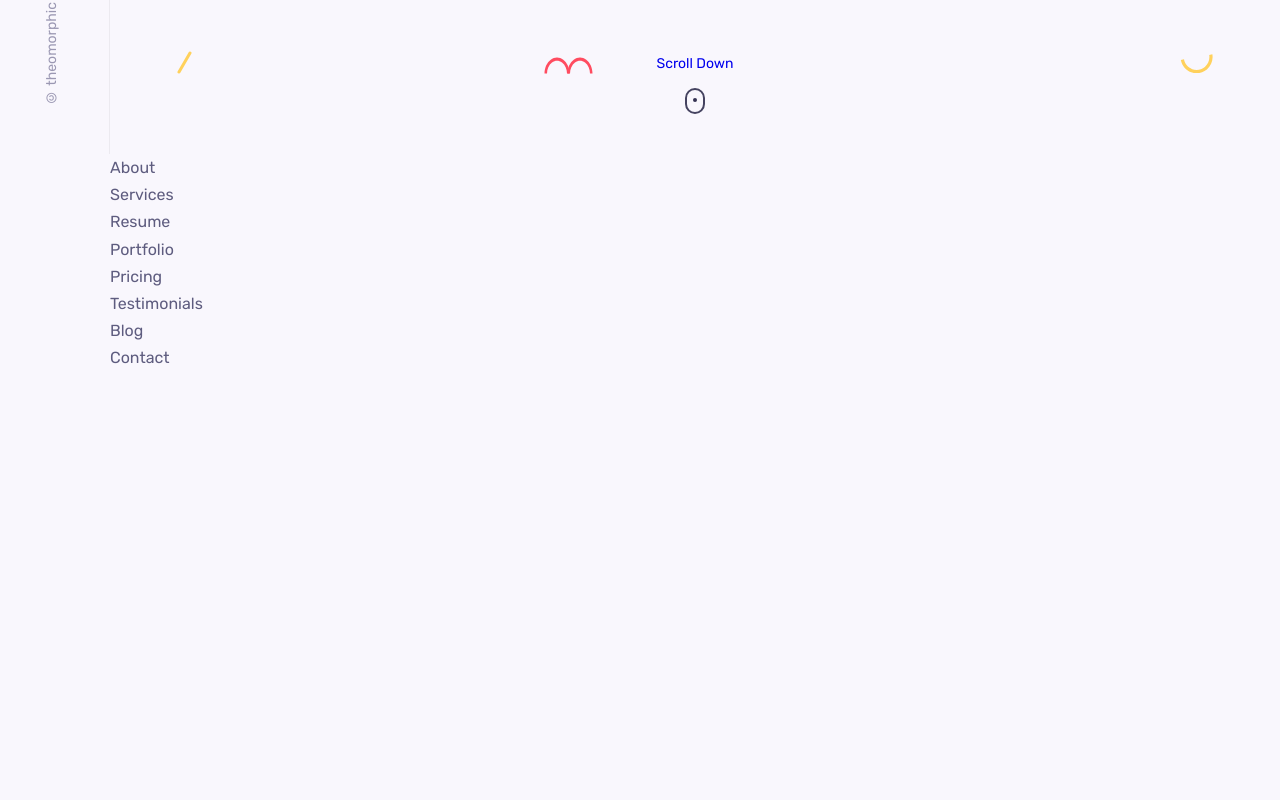
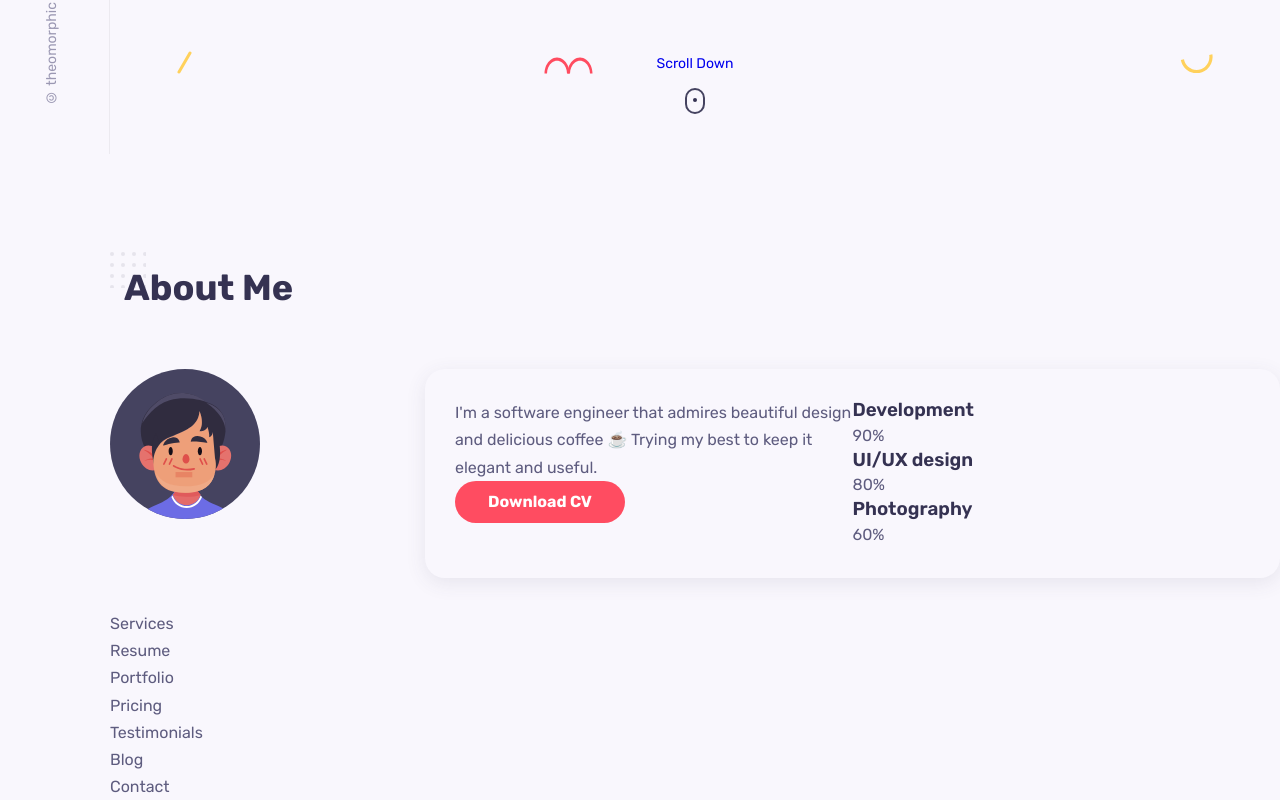
Before and after one commit to theomorphic/geeky, a React (Create React App) app: page / in a window 1280 px wide. Shown: the part 646-1446 px from the top of the page. Before the commit the page ends 1018 px from the top, so only its background shows below. Built offline with nearby package versions, Linux system fonts and the light colour scheme.

Commit message:
feat: started about section and fixed bugs

```diff
--- a/src/App.css
+++ b/src/App.css
@@ -2,4 +2,5 @@
 
 .main{
   margin-left: 110px;
+  user-select: none;
 }
--- a/src/components/about/About.jsx
+++ b/src/components/about/About.jsx
@@ -1,10 +1,61 @@
 
 import React from "react";
 import "./about.css"
+import avatar2 from "../../assets/avatar-2.svg";
 
 const About = ()=>{
 	return(
-		<div>About</div>
+		<section className="about contaier section" id="about">
+			<h2 className="section__title">About Me</h2>
+
+			<div className="about__container grid">
+				<img src={avatar2} alt="Misha Kaiser" className="about__img"/>
+
+
+			<div className="about__data grid">
+				<div className="about__info">
+					<p className="about__description">I'm a software engineer that admires beautiful design and delicious coffee ☕ Trying my best to keep it elegant and useful.</p>
+					<a className="btn">Download CV</a>
+				</div>
+
+				<div className="about__skills grid">
+					<div className="skills__data">
+						<div className="skills_titles">
+							<h3 className="skills__name">Development</h3>
+							<span className="skills__number development">90%</span>
+						</div>
+
+						<div className="skills__bar">
+							<span className="skills__percentage"></span>
+						</div>
+					</div>
+
+					<div className="skills__data">
+						<div className="skills_titles">
+							<h3 className="skills__name">UI/UX design</h3>
+							<span className="skills__number">80%</span>
+						</div>
+
+						<div className="skills__bar">
+							<span className="skills__percentage ui__design"></span>
+						</div>
+					</div>
+
+					<div className="skills__data">
+						<div className="skills_titles">
+							<h3 className="skills__name">Photography</h3>
+							<span className="skills__number">60%</span>
+						</div>
+
+						<div className="skills__bar">
+							<span className="skills__percentage"></span>
+						</div>
+					</div>
+				</div>
+			</div>
+
+			</div>
+		</section>
 	)
 }
 
--- a/src/components/about/about.css
+++ b/src/components/about/about.css
@@ -0,0 +1,14 @@
+
+
+.about__container{
+	grid-template-columns: 3fr 9fr;
+	column-gap: 1.875rem;
+}
+
+.about__data{
+	padding: 1.875rem;
+	background-color: var(--container--color);
+	box-shadow: var(--shadow);
+	border-radius: var(--border-radius);
+	grid-template-columns: repeat(2, 1fr);
+}
--- a/src/components/home/home.css
+++ b/src/components/home/home.css
@@ -98,6 +98,7 @@
 	top: 0;
 	height: 100%;
 	width: 100%;
+	z-index: -9;
 }
 
 .shape{
```
